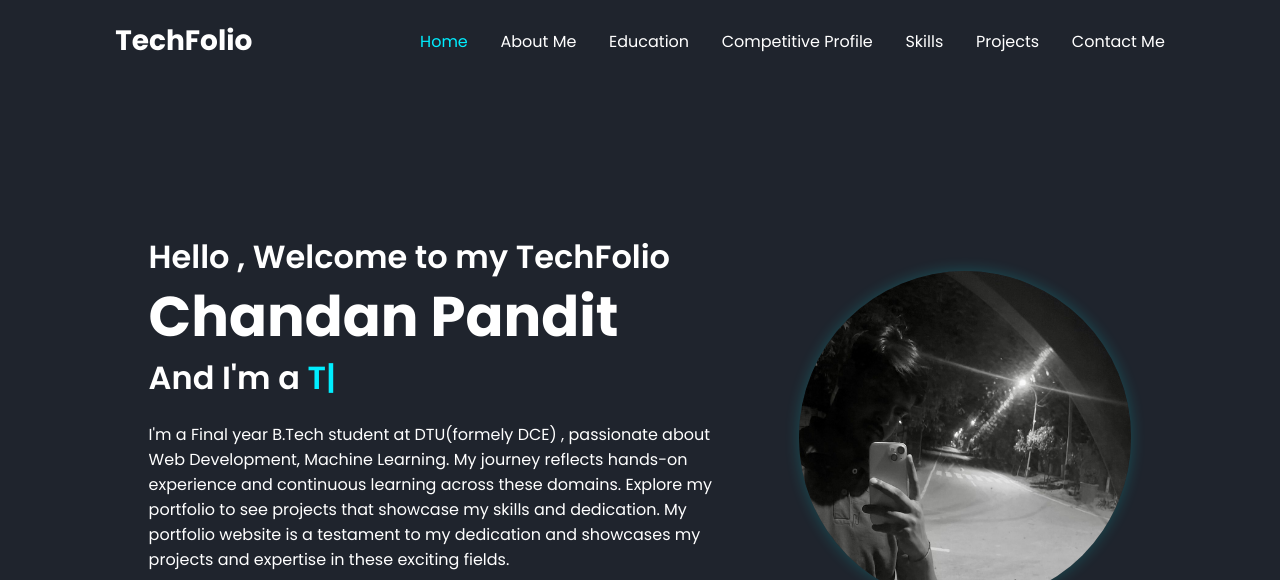
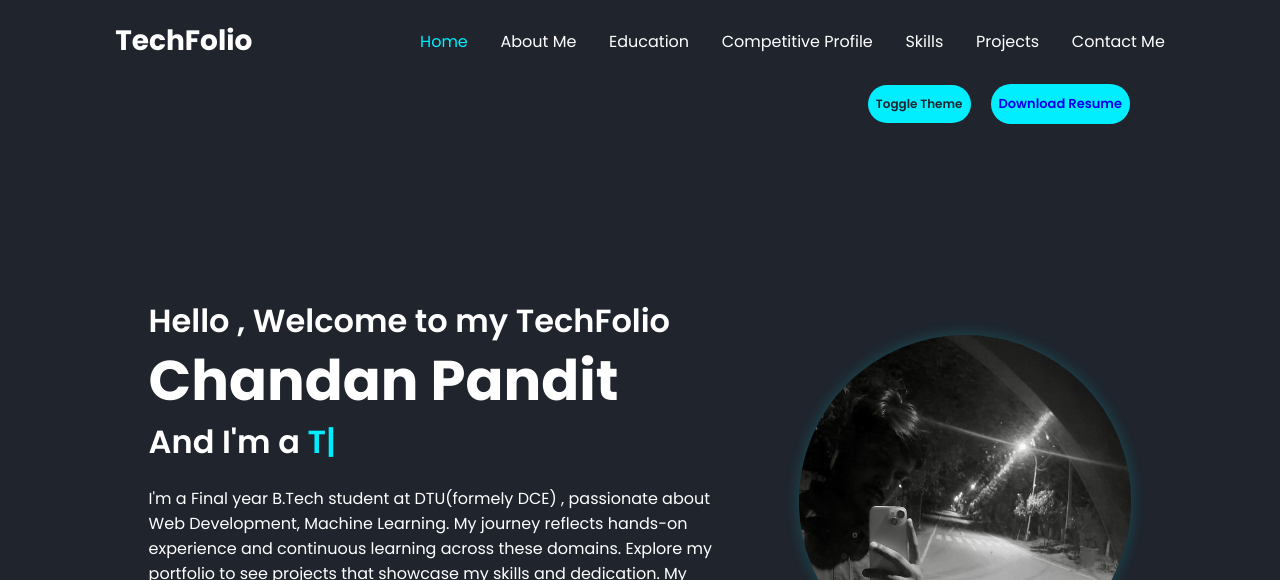
Before and after one commit to Chandan-Pandit7/PortFolio, a plain HTML site: page index.html in a window 1280 px wide. Shown: the top 580 px of the page. Drawn offline with nearby package versions, Linux system fonts and the light colour scheme.

Commit message:
added new features Download Resume and Toggle Theme

```diff
--- a/index.html
+++ b/index.html
@@ -45,7 +45,25 @@
             <a href="#projects">Projects</a>
             <a href="#contact">Contact Me</a>
         </nav>
+
     </header>
+
+    <!-- imp features starts -->
+     <div class="imp-features ">
+        <div class="imp-feature-box">
+
+            <button id="theme-toggle" class="theme-btn">Toggle Theme</button>
+        </div>
+        <div class="imp-feature-box">
+            <button id="download-resume" class="download-btn">
+                <i class='bxl bx-arrow-down-stroke-circle'  ></i>
+                <a href="demo.pdf" download>Download Resume</a>
+            </button>
+        </div>
+
+     </div>
+
+    <!-- imp features ends-->
 
     <!-- header ends -->
 
@@ -82,7 +100,7 @@
         <div class="about-content">
             <h2 class="heading">About <span>Me</span></h2>
         <h3>Full Stack WEB Developer!</h3>
-            <p>🚀 I'm a passionate Full Stack Web Developer with expertise in the MERN stack (MongoDB, Express.js, React.js, Node.js) and PostgreSQL. I enjoy building dynamic, responsive, and scalable web applications that solve real-world problems.
+            <p>I'm a passionate Full Stack Web Developer with expertise in the MERN stack (MongoDB, Express.js, React.js, Node.js) and PostgreSQL. I enjoy building dynamic, responsive, and scalable web applications that solve real-world problems.
 
                     My core strengths lie in developing RESTful APIs, crafting interactive UIs, and designing efficient database structures—whether it's using NoSQL with MongoDB or relational models with PostgreSQL. I follow clean code practices, write modular and maintainable components, and strive for performance and security in every project I build.
 
@@ -306,7 +324,7 @@
         <form action="https://formspree.io/f/xldldwjo" method="POST">
             <div class="input-box">
                 <input type="text" name="name" placeholder="Full Name" required>
-                <input type="email" name="email" placeholder="Email Address" required>
+                <input type="email" name="email" placeholder="Email" required>
             </div>
             <div class="input-box">
                 <input type="text" name="subject" placeholder="Subject" required>
@@ -330,7 +348,7 @@
 
     <footer class="footer">
         <div class="footer-text">
-            <p>Copyright &copy; 2025 by Chandan Pandit | All Rights Reserved.</p>
+            <p>Copyright &copy; 2025 | Maintained & Developed by Chandan Pandit. All Rights Reserved.</p>
         </div>
         <div class="footer-iconTop">
             <a href="#home"><i class='bx bx-up-arrow-alt'></i></a>
@@ -346,6 +364,7 @@
 
     <!-- my Js -->
     <script src="script.js"></script>
+    <script src="theme.js"></script>
 </body>
 
 </html>
--- a/style.css
+++ b/style.css
@@ -30,8 +30,8 @@ body {
 }
 
 section {
-    min-height: 100vh;
-    padding: 10rem 9% 2rem;
+    min-height: 85vh;
+    padding: 10rem 10% 2rem;
 }
 
 .header {
@@ -189,6 +189,50 @@ span {
     cursor: pointer;
     transition: 0.4s;
 }
+.imp-features{
+    margin-top: 8.4rem;
+    display: flex;
+    justify-content: end;
+    align-items: center;
+    gap: 2rem;
+    color: white;
+    margin-right: 15rem;
+}
+
+.theme-btn {
+    display: inline-block;
+    padding: 1rem 0.8rem;
+    background: var(--main-color);
+    color: var(--bg-color);
+    border-radius: 4rem;
+    font-size: 1.2rem;
+    font-weight: 600;
+    cursor: pointer;
+    transition: 0.4s;
+
+}
+.download-btn{
+    display: inline-block;
+    padding: 1rem 0.8rem;
+    background: var(--main-color);
+    color: var(--bg-color);
+    border-radius: 4rem;
+    font-size: 1.3rem;
+    font-weight: 600;
+    cursor: pointer;
+    transition: 0.4s;
+}
+
+.theme-btn:hover {
+    background: var(--accent-color);
+    color: #fff;
+    box-shadow: 0 0 15px var(--main-color), 0 0 30px var(--main-color);
+}
+.download-btn:hover {
+    background: var(--accent-color);
+    color: #fff;
+    box-shadow: 0 0 15px var(--main-color), 0 0 30px var(--main-color);
+}
 
 .btn:hover {
     background: var(--accent-color);
@@ -339,20 +383,7 @@ span {
     margin-bottom: 2rem;
 }
 
-/* .project-box .btn {
-    display: inline-block;
-    padding: 1rem 2rem;
-    background: var(--main-color);
-    color: #fff;
-    border-radius: 5px;
-    text-decoration: none;
-    transition: background 0.3s;
-}
 
-.project-box .btn:hover {
-    background: #0056b3;
- }
-*/
 
 
 
@@ -538,3 +569,10 @@ textarea:focus {
         transform: translateY(0);
     }
 }
+
+
+/* theme toggle */
+.light-theme {
+    background-color: lightcoral;
+    color: black;
+}
--- /dev/null
+++ b/theme.js
@@ -0,0 +1,20 @@
+const toggleThemeButton = document.querySelector('.theme-btn');
+const body = document.body;
+
+toggleThemeButton.addEventListener('click', () => {
+    console.log("button clicked");
+    if (body.classList.contains('dark-theme')) {
+        body.classList.remove('dark-theme');
+        body.classList.add('light-theme');
+    } else {
+        body.classList.remove('light-theme');
+        body.classList.add('dark-theme');
+    }
+});
+
+// Set default theme
+if (!body.classList.contains('dark-theme') && !body.classList.contains('light-theme')) {
+    body.classList.add('dark-theme'); // Default to dark theme
+}
+body.classList.remove('light-theme'); // Ensure light theme is not set initially
+body.classList.add('dark-theme');
```
Also changed, not shown: 1 other file.
